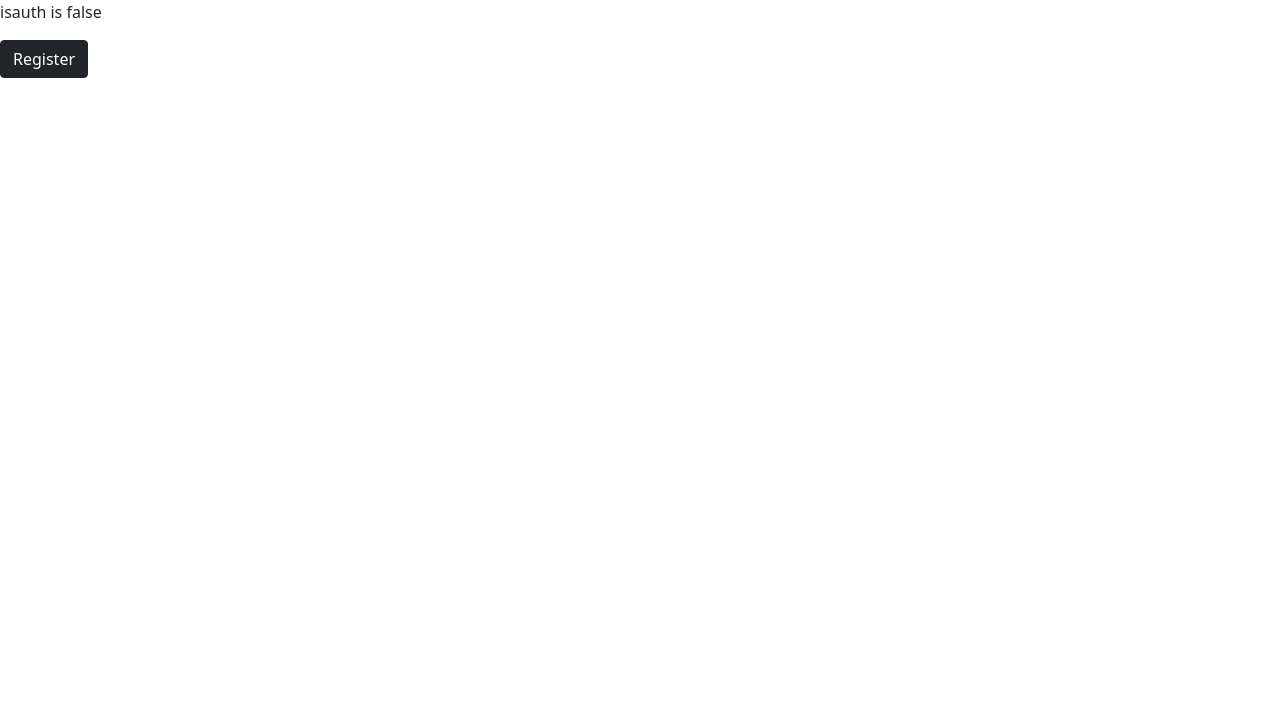
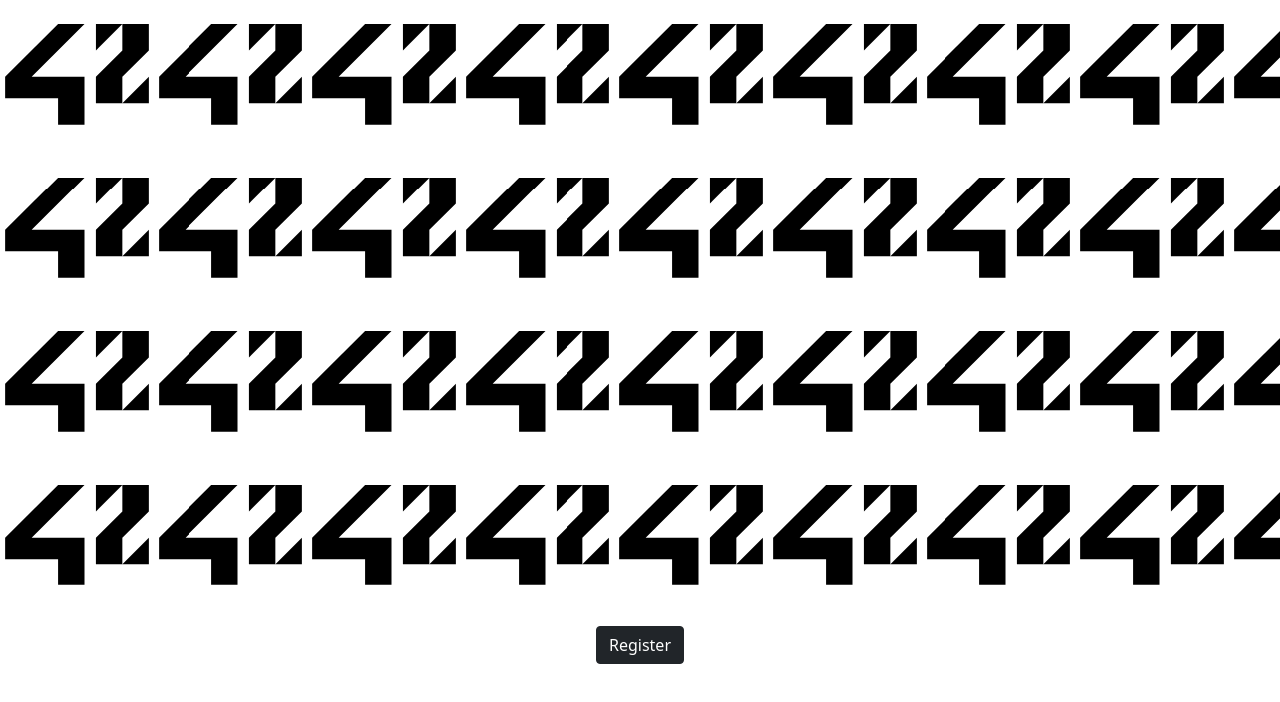
Before and after one commit to Fihiz/42-transcenders, an Angular app in the folder frontend/angular/: page / in a window 1280 px wide. Shown: the top 702 px of the page. Built offline with nearby package versions, Linux system fonts and the light colour scheme.

Commit message:
add logOut button, banner 42 and register is centered, need to add sidebar and header in registered-page

```diff
--- a/frontend/angular/src/app/app.component.html
+++ b/frontend/angular/src/app/app.component.html
@@ -1,4 +1,4 @@
 <span *ngIf="isAuth === false else isConnected"> <app-auth-page [isAuthCheck]="isAuth" (isAuthChange)="isAuth=$event"></app-auth-page></span>
 <ng-template #isConnected>
-   <h2>Regitered page component in coming</h2>
+   <app-registered-page [isAuthCheck]="isAuth" (isAuthChange)="isAuth=$event" ></app-registered-page>
 </ng-template>
--- a/frontend/angular/src/app/app.module.ts
+++ b/frontend/angular/src/app/app.module.ts
@@ -4,11 +4,13 @@
 import { AppRoutingModule } from './app-routing.module';
 import { AppComponent } from './app.component';
 import { AuthPageComponent } from './auth-page/auth-page.component';
+import { RegisteredPageComponent } from './registered-page/registered-page.component';
 
 @NgModule({
   declarations: [
     AppComponent,
-    AuthPageComponent
+    AuthPageComponent,
+    RegisteredPageComponent
   ],
   imports: [
     BrowserModule,
--- a/frontend/angular/src/app/auth-page/auth-page.component.css
+++ b/frontend/angular/src/app/auth-page/auth-page.component.css
@@ -0,0 +1,12 @@
+.jumbotron {
+	background-image:
+	url('../../assets/42logowhite.svg');
+	background-size: 12%;
+	min-height: 600px;
+}
+
+
+body {
+	margin-top: 2%;
+	text-align: center;
+}
--- a/frontend/angular/src/app/auth-page/auth-page.component.html
+++ b/frontend/angular/src/app/auth-page/auth-page.component.html
@@ -1,2 +1,7 @@
-<p>isauth is false </p>
-<button type="button" class="btn btn-dark" (click)="onRegister()">Register</button>
+<!-- Banner -->
+<div class="jumbotron text-center">
+
+</div>
+<body>
+	<button type="button" class="btn btn-dark" (click)="onRegister()">Register</button>
+</body>
--- /dev/null
+++ b/frontend/angular/src/app/registered-page/registered-page.component.html
@@ -0,0 +1,2 @@
+<p>registered-page works!</p>
+<button type="button" class="btn btn-dark" (click)="onLogOut()">Log out</button>
--- /dev/null
+++ b/frontend/angular/src/app/registered-page/registered-page.component.ts
@@ -0,0 +1,19 @@
+import { Component, Input, Output, EventEmitter  } from '@angular/core';
+
+@Component({
+  selector: 'app-registered-page',
+  templateUrl: './registered-page.component.html',
+  styleUrls: ['./registered-page.component.css']
+})
+export class RegisteredPageComponent {
+
+	@Input() isAuthCheck!: boolean;
+	@Output() isAuthChange = new EventEmitter<boolean>();
+
+  constructor() { }
+
+	onLogOut () {
+		this.isAuthChange.emit(this.isAuthCheck = false);
+	}
+
+}
```
Also changed, not shown: frontend/angular/src/app/registered-page/registered-page.component.css (added), 2 other files (tests, documents, lock files or other folders).
